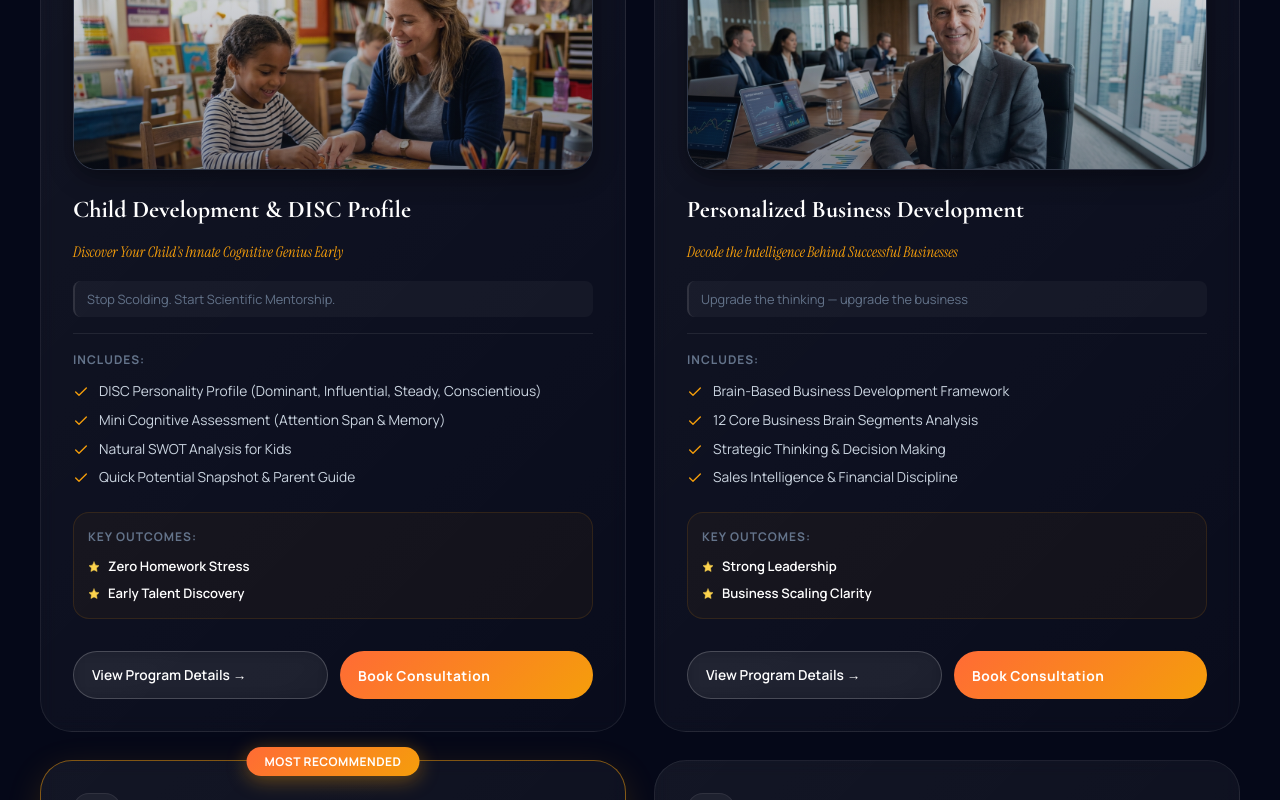
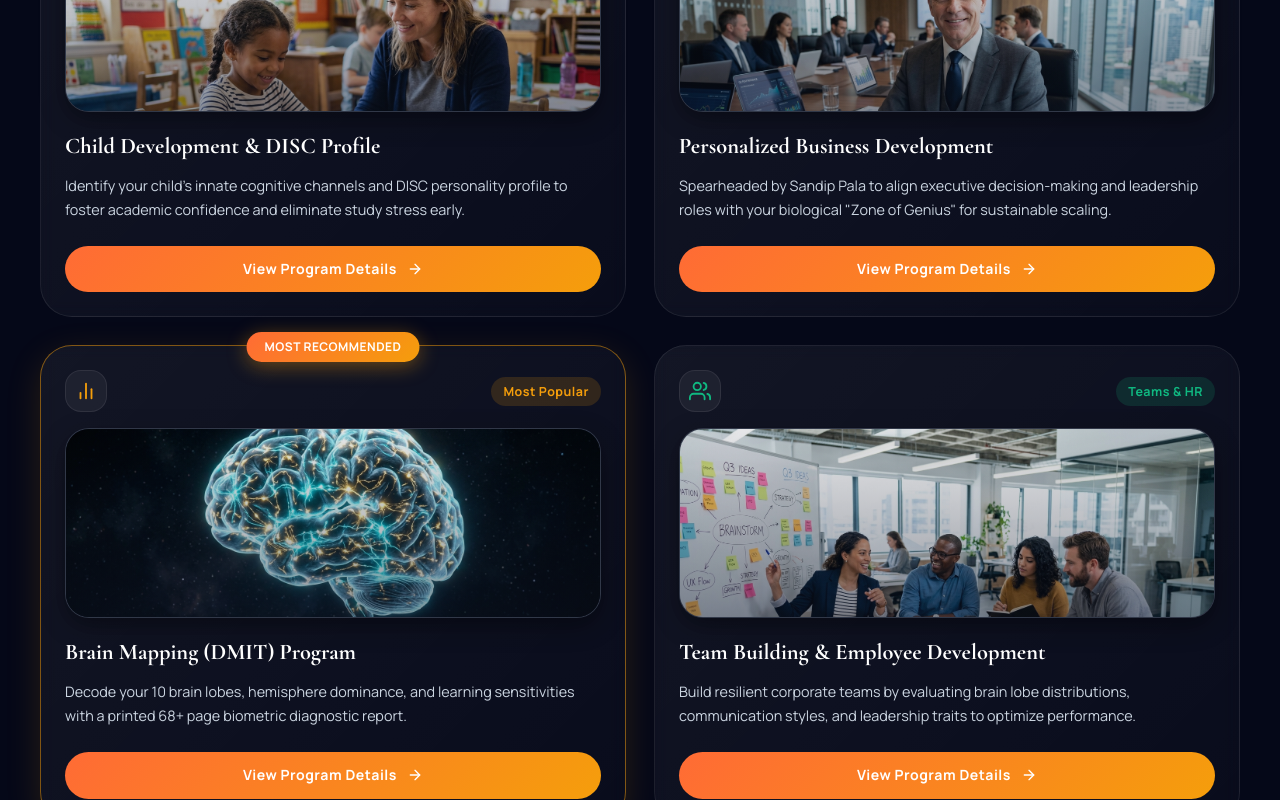
Before and after one commit to fuertenitesh-sys/ManasMatrix_Latest, a React (Vite) app: page /programs in a window 1280 px wide. Shown: the part 660-1460 px from the top of the page. Built offline with nearby package versions, Linux system fonts and the light colour scheme.

Commit message:
Simplify program cards to show essential info and View Program Details button as requested

```diff
--- a/src/components/Programs/Programs.css
+++ b/src/components/Programs/Programs.css
@@ -13,10 +13,10 @@
 .programs__card {
   border: 1px solid var(--color-border);
   border-radius: var(--radius-xl);
-  padding: 32px;
+  padding: 24px;
   display: flex;
   flex-direction: column;
-  gap: 16px;
+  gap: 14px;
   position: relative;
   transition: all 0.4s cubic-bezier(0.16, 1, 0.3, 1);
   cursor: default;
@@ -53,8 +53,8 @@
 }
 
 .programs__card-icon-box {
-  width: 48px;
-  height: 48px;
+  width: 42px;
+  height: 42px;
   border-radius: var(--radius-md);
   background: rgba(255, 255, 255, 0.05);
   border: 1px solid var(--color-border);
@@ -74,15 +74,15 @@
   letter-spacing: 0.5px;
 }
 
-/* Card Header Image Frame - Dedicated container ensuring zero text overlap */
+/* Card Header Image Frame */
 .programs__card-img-box {
   position: relative;
   width: 100%;
-  height: 230px;
+  height: 190px;
   border-radius: var(--radius-lg, 14px);
   overflow: hidden;
   border: 1px solid rgba(255, 255, 255, 0.14);
-  margin: 4px 0 10px;
+  margin: 2px 0 6px;
   box-shadow: 0 8px 24px rgba(0, 0, 0, 0.4);
   background: #0f172a;
 }
@@ -96,7 +96,6 @@
   transition: transform 0.5s cubic-bezier(0.16, 1, 0.3, 1);
 }
 
-/* Individual Object Positions to ensure main subjects are centered and un-cropped */
 .programs__card-img--dmit {
   object-position: center center;
 }
@@ -114,7 +113,7 @@
 }
 
 .programs__card:hover .programs__card-img {
-  transform: scale(1.05);
+  transform: scale(1.04);
 }
 
 .programs__card-img-overlay {
@@ -124,126 +123,37 @@
   pointer-events: none;
 }
 
-.programs__price-row {
-  display: flex;
-  align-items: baseline;
-  gap: 8px;
+.programs__title {
+  font-family: var(--font-heading);
+  font-size: 1.4rem;
+  font-weight: 800;
+  line-height: 1.25;
+  color: var(--color-text-primary);
 }
 
-.programs__price {
-  font-family: var(--font-heading);
-  font-size: 2.2rem;
-  font-weight: 700;
-  color: var(--color-gold);
-  line-height: 1;
-}
-
-.programs__price-sub {
-  font-size: 0.78rem;
-  font-weight: 500;
-  color: var(--color-text-muted);
-}
-
-.programs__title {
-  font-family: var(--font-heading);
-  font-size: 1.5rem;
-  font-weight: 700;
-  line-height: 1.2;
-}
-
-.programs__subtitle {
-  font-size: 0.92rem;
-  color: var(--color-gold);
-  font-style: italic;
-  font-family: var(--font-accent);
-}
-
-.programs__tagline {
-  font-size: 0.8rem;
-  color: var(--color-text-muted);
-  padding: 8px 12px;
-  background: rgba(255,255,255,0.04);
-  border-radius: var(--radius-sm);
-  border-left: 2px solid rgba(255,255,255,0.1);
-}
-
-.programs__divider {
-  height: 1px;
-  background: var(--color-border);
-}
-
-.programs__features {
-  display: flex;
-  flex-direction: column;
-  gap: 8px;
+.programs__short-desc {
+  font-size: 0.9rem;
+  color: var(--color-text-secondary);
+  line-height: 1.65;
   flex: 1;
 }
 
-.programs__features-label,
-.programs__outcomes-label {
-  font-size: 0.75rem;
-  font-weight: 700;
-  letter-spacing: 1px;
-  text-transform: uppercase;
-  color: var(--color-text-muted);
-  margin-bottom: 4px;
+.programs__card-action {
+  margin-top: auto;
+  padding-top: 10px;
 }
 
-.programs__feature-item {
-  display: flex;
-  align-items: flex-start;
+.programs__detail-btn {
+  width: 100%;
+  justify-content: center;
+  text-align: center;
+  text-decoration: none;
+  border-radius: var(--radius-full);
+  padding: 12px 24px;
+  font-size: 0.88rem;
+  display: inline-flex;
+  align-items: center;
   gap: 10px;
-  font-size: 0.86rem;
-  color: var(--color-text-secondary);
-  line-height: 1.5;
-}
-
-.programs__feature-check {
-  margin-top: 3px;
-  flex-shrink: 0;
-}
-
-.programs__outcomes {
-  display: flex;
-  flex-direction: column;
-  gap: 6px;
-  background: rgba(245, 158, 11, 0.04);
-  border: 1px solid rgba(245, 158, 11, 0.12);
-  border-radius: var(--radius-md);
-  padding: 14px;
-  margin-top: 8px;
-}
-
-.programs__outcome-item {
-  display: flex;
-  align-items: center;
-  gap: 8px;
-  font-size: 0.82rem;
-  color: var(--color-text-primary);
-  font-weight: 600;
-}
-
-.programs__cta {
-  display: flex;
-  align-items: center;
-  justify-content: center;
-  gap: 8px;
-  text-align: center;
-  padding: 14px 24px;
-  border-radius: var(--radius-full);
-  color: #fff;
-  font-weight: 700;
-  font-size: 0.92rem;
-  text-decoration: none;
-  transition: all var(--transition-normal);
-  margin-top: 12px;
-  letter-spacing: 0.3px;
-}
-
-.programs__cta:hover {
-  transform: translateY(-2px);
-  box-shadow: 0 8px 30px rgba(255, 107, 53, 0.3);
-  opacity: 0.95;
 }
 
 .programs__note {
--- a/src/components/Programs/Programs.jsx
+++ b/src/components/Programs/Programs.jsx
@@ -1,6 +1,6 @@
 import React from 'react';
 import { Link } from 'react-router-dom';
-import { StarIcon, CheckIcon, BriefcaseIcon, ChildIcon, UsersIcon, BarChartIcon } from '../Icons';
+import { StarIcon, BriefcaseIcon, ChildIcon, UsersIcon, BarChartIcon, ArrowRightIcon } from '../Icons';
 import './Programs.css';
 
 const Programs = ({ hideHeader = false }) => {
@@ -8,85 +8,49 @@
     {
       id: 'child',
       title: 'Child Development & DISC Profile',
-      subtitle: 'Discover Your Child’s Innate Cognitive Genius Early',
-      tagline: 'Stop Scolding. Start Scientific Mentorship.',
+      shortDesc: 'Identify your child’s innate cognitive channels and DISC personality profile to foster academic confidence and eliminate study stress early.',
       badge: 'Children & Parents',
       badgeColor: 'rgba(236, 72, 153, 0.15)',
       badgeTextColor: '#EC4899',
-      icon: <ChildIcon size={24} color="#EC4899" />,
+      icon: <ChildIcon size={22} color="#EC4899" />,
       cardImage: '/card_child_dev.jpg',
       detailPath: '/programs/child-development',
-      features: [
-        'DISC Personality Profile (Dominant, Influential, Steady, Conscientious)',
-        'Mini Cognitive Assessment (Attention Span & Memory)',
-        'Natural SWOT Analysis for Kids',
-        'Quick Potential Snapshot & Parent Guide'
-      ],
-      outcomes: ['Zero Homework Stress', 'Early Talent Discovery'],
-      ctaText: 'Book Consultation',
       popular: false,
     },
     {
       id: 'business',
       title: 'Personalized Business Development',
-      subtitle: 'Decode the Intelligence Behind Successful Businesses',
-      tagline: 'Upgrade the thinking — upgrade the business',
+      shortDesc: 'Spearheaded by Sandip Pala to align executive decision-making and leadership roles with your biological "Zone of Genius" for sustainable scaling.',
       badge: 'Founders & Leaders',
       badgeColor: 'rgba(59, 130, 246, 0.15)',
       badgeTextColor: '#60A5FA',
-      icon: <BriefcaseIcon size={24} color="#60A5FA" />,
+      icon: <BriefcaseIcon size={22} color="#60A5FA" />,
       cardImage: '/card_biz_dev.jpg',
       detailPath: '/programs/business-development',
-      features: [
-        'Brain-Based Business Development Framework',
-        '12 Core Business Brain Segments Analysis',
-        'Strategic Thinking & Decision Making',
-        'Sales Intelligence & Financial Discipline'
-      ],
-      outcomes: ['Strong Leadership', 'Business Scaling Clarity'],
-      ctaText: 'Book Consultation',
       popular: false,
     },
     {
       id: 'dmit',
       title: 'Brain Mapping (DMIT) Program',
-      subtitle: 'Decode Your Innate Biological Blueprint',
-      tagline: 'Stop Guessing. Start Mapping.',
+      shortDesc: 'Decode your 10 brain lobes, hemisphere dominance, and learning sensitivities with a printed 68+ page biometric diagnostic report.',
       badge: 'Most Popular',
       badgeColor: 'rgba(245, 158, 11, 0.15)',
       badgeTextColor: '#F59E0B',
-      icon: <BarChartIcon size={24} color="#F59E0B" />,
+      icon: <BarChartIcon size={22} color="#F59E0B" />,
       cardImage: '/card_brain_dmit.jpg',
       detailPath: '/programs/brain-mapping',
-      features: [
-        'Biometric Scanning & 68+ Page Printed Report',
-        'Multiple Intelligences & 3 Input Learning Styles',
-        '1-on-1 Discovery Consultation with Sandip Pala',
-        'Lifetime Validity Biological Fingerprint Data'
-      ],
-      outcomes: ['Clear Career Path', 'Reduced Academic Stress'],
-      ctaText: 'Book Consultation',
       popular: true,
     },
     {
       id: 'team',
       title: 'Team Building & Employee Development',
-      subtitle: 'Train the Mind. Transform the Team.',
-      tagline: 'Right Person in the Right Seat',
+      shortDesc: 'Build resilient corporate teams by evaluating brain lobe distributions, communication styles, and leadership traits to optimize performance.',
       badge: 'Teams & HR',
       badgeColor: 'rgba(16, 185, 129, 0.15)',
       badgeTextColor: '#10B981',
-      icon: <UsersIcon size={24} color="#10B981" />,
+      icon: <UsersIcon size={22} color="#10B981" />,
       cardImage: '/card_team_build.jpg',
       detailPath: '/programs/team-building',
-      features: [
-        'Activity-Based Learning & Practical Workshops',
-        'Problem Solving, Time Management & Customer Excellence',
-        'Conflict Resolution & Communication Alignment',
-        'Half-Day, Full-Day, & 2-Day Training Formats'
-      ],
-      outcomes: ['Higher Productivity', 'Reduced Office Friction'],
-      ctaText: 'Book Consultation',
       popular: false,
     },
   ];
@@ -117,6 +81,7 @@
             >
               {program.popular && <div className="programs__popular-tag">MOST RECOMMENDED</div>}
 
+              {/* Card Header: Icon & Category Badge */}
               <div className="programs__card-header">
                 <div className="programs__card-icon-box">
                   {program.icon}
@@ -129,7 +94,7 @@
                 </div>
               </div>
 
-              {/* Header Image Frame - Dedicated container ensuring zero text overlap */}
+              {/* Header Image Frame */}
               <div className="programs__card-img-box">
                 <img
                   src={program.cardImage}
@@ -139,49 +104,19 @@
                 <div className="programs__card-img-overlay"></div>
               </div>
 
+              {/* Title & Short Description */}
               <h3 className="programs__title">{program.title}</h3>
-              <div className="programs__subtitle">{program.subtitle}</div>
-              <div className="programs__tagline">{program.tagline}</div>
+              <p className="programs__short-desc">{program.shortDesc}</p>
 
-              <div className="programs__divider"></div>
-
-              <div className="programs__features">
-                <div className="programs__features-label">INCLUDES:</div>
-                {program.features.map((feat, idx) => (
-                  <div key={idx} className="programs__feature-item">
-                    <CheckIcon size={16} color="#F59E0B" className="programs__feature-check" />
-                    <span>{feat}</span>
-                  </div>
-                ))}
-              </div>
-
-              <div className="programs__outcomes">
-                <div className="programs__outcomes-label">KEY OUTCOMES:</div>
-                {program.outcomes.map((out, idx) => (
-                  <div key={idx} className="programs__outcome-item">
-                    <StarIcon size={12} color="#FCD34D" />
-                    <span>{out}</span>
-                  </div>
-                ))}
-              </div>
-
-              <div style={{ display: 'flex', gap: '12px', marginTop: '16px', flexWrap: 'wrap' }}>
+              {/* Action Button: View Program Details */}
+              <div className="programs__card-action">
                 <Link
                   to={program.detailPath}
-                  className="btn-secondary"
-                  style={{ flex: 1, padding: '12px 18px', textAlign: 'center', fontSize: '0.86rem', borderRadius: '30px', textDecoration: 'none', color: '#fff', border: '1px solid rgba(255,255,255,0.2)', whiteSpace: 'nowrap' }}
+                  className="btn-primary programs__detail-btn"
                 >
-                  <span>View Program Details →</span>
+                  <span>View Program Details</span>
+                  <ArrowRightIcon size={16} color="#FFFFFF" />
                 </Link>
-                <button
-                  className="btn-primary"
-                  style={{ flex: 1, padding: '12px 18px', fontSize: '0.86rem', whiteSpace: 'nowrap' }}
-                  onClick={() => {
-                    window.dispatchEvent(new CustomEvent('open-booking-modal', { detail: { service: program.id } }));
-                  }}
-                >
-                  <span>{program.ctaText}</span>
-                </button>
               </div>
             </div>
           ))}
```
